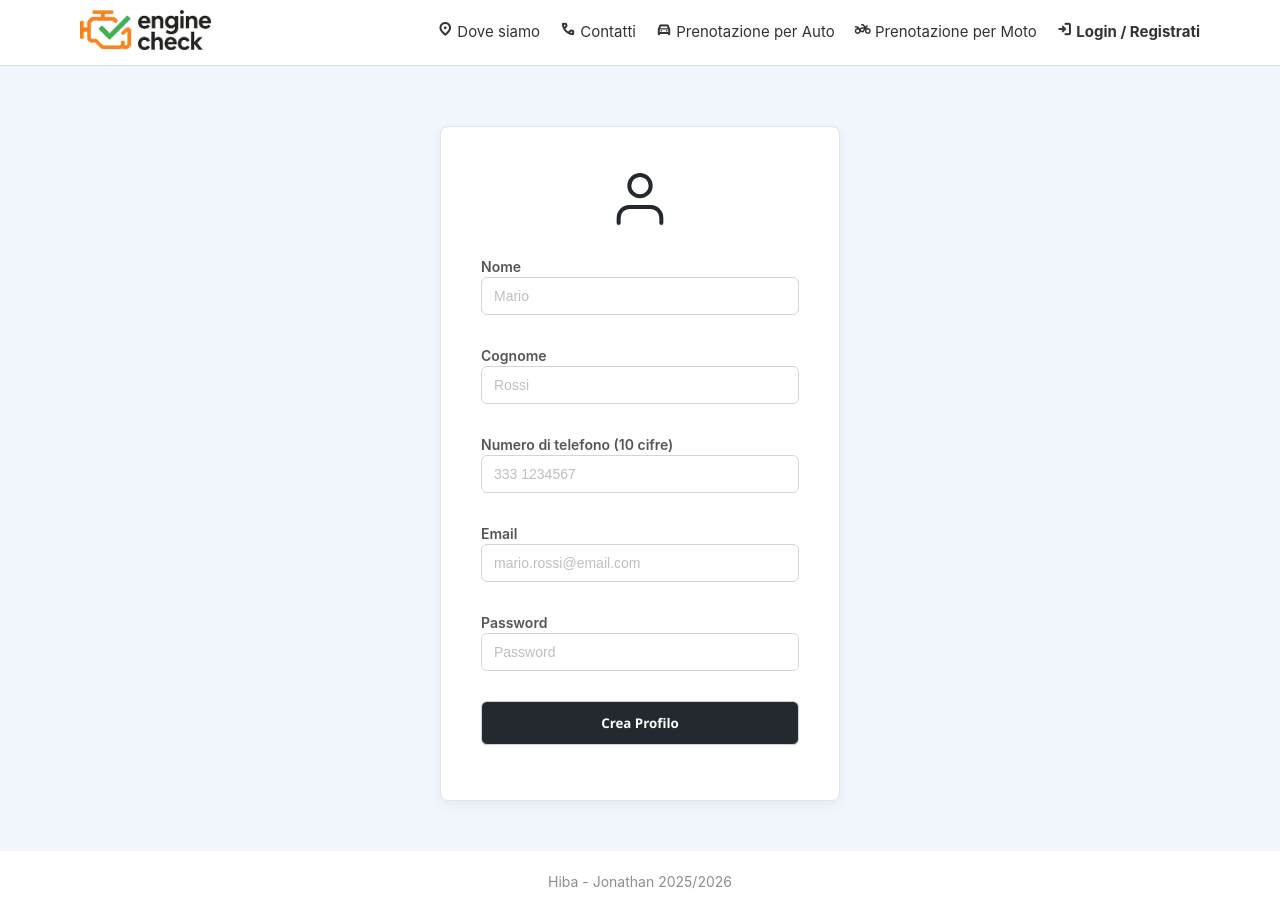
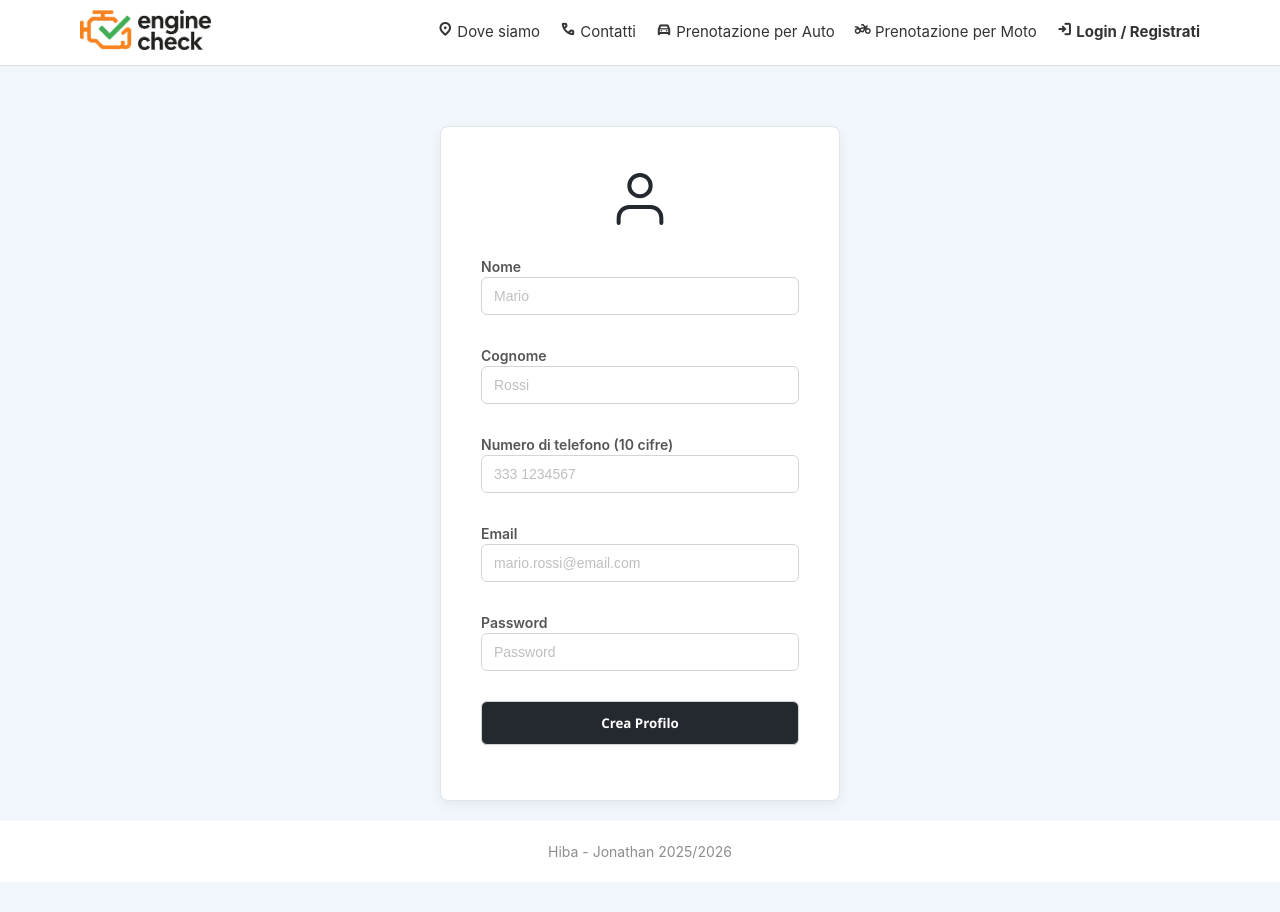
Before and after one commit to StatJon/Progetto-IngegneriaSistemiWeb, a Vue app in the folder EngineCheckProject/frontend/: page /create-profile in a window 1280 px wide. After the commit the page ends 882 px from the top, so only its background shows below. Built offline with nearby package versions, Linux system fonts and the light colour scheme; no server answers.

Commit message:
fix : fixed register-card

```diff
--- a/EngineCheckProject/frontend/src/global.css
+++ b/EngineCheckProject/frontend/src/global.css
@@ -321,7 +321,19 @@ body {
   gap: var(--space-md);
 }
 
-.login-card,
+.login-card {
+  background-color: var(--color-surface);
+  padding: var(--space-2xl);
+  border-radius: var(--radius-lg);
+  box-shadow: var(--shadow-card);
+  border: 1px solid #e1e4e8;
+  width: 100%;
+  max-width: 400px;
+  text-align: center;
+  margin-bottom: 30px;
+
+
+}
 .register-card {
   background-color: var(--color-surface);
   padding: var(--space-2xl);
@@ -331,7 +343,7 @@ body {
   width: 100%;
   max-width: 400px;
   text-align: center;
-  margin-bottom: 30px;
+  margin:auto;
 
 
 }
```
